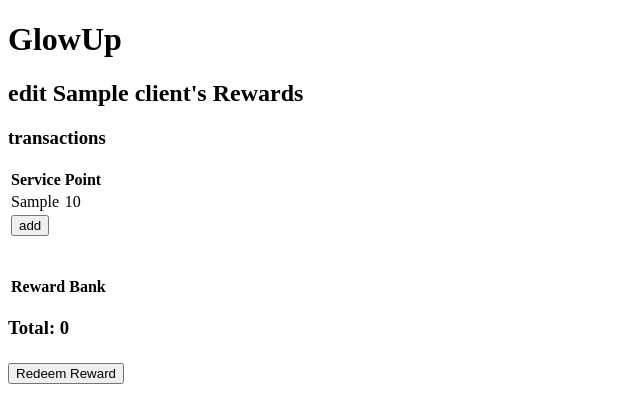
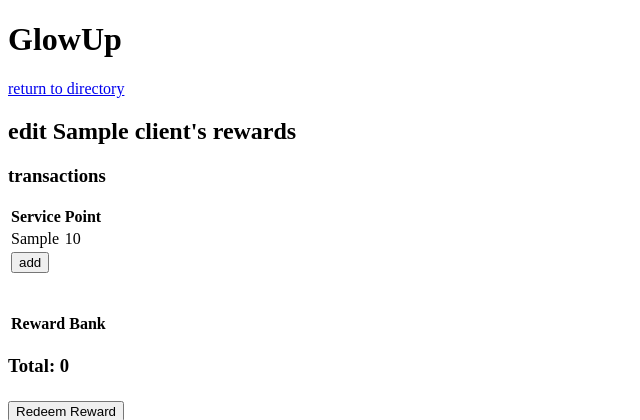
Before and after one commit to shane-jeon/loyalty-program, a Flask app: page /edit_rewards/1/1 in a window 1280 px wide. Shown: the top 420 px of the page, without its empty margins (0-640 px from the left). Run offline with Flask 2, Linux system fonts and the light colour scheme; tables that the repository leaves empty hold one stand-in row (values such as "Sample post"); lists and menus that the app fills with data are empty; some libraries are stand-ins or nearby versions.

Commit message:
calling it a day 10.17 1:43AM lol

```diff
--- a/crud.py
+++ b/crud.py
@@ -217,6 +217,20 @@ def create_client_reward(client_id, reward_id):
 
 
 ####################################################################
+###################  def ADD_CLIENT_POINTS.   ######################
+####################################################################
+
+def add_client_points(reward_point):
+    """Create client reward."""
+
+    client_points = Client(reward_point=reward_point)
+
+    db.session.add(client_points)
+    db.session.commit()
+
+    return client_points
+
+####################################################################
 ######################  def CREATE_REWARD ##########################
 ####################################################################
 
--- a/server.py
+++ b/server.py
@@ -149,7 +149,7 @@ def signup_new_client():
         crud.create_client(client_name, client_email, business_user)
         flash("New client added.")
 
-    return redirect("/new_client")
+    return redirect("/new_client/<business_user_id>")
 
 #################  @APP.ROUTE("/CLIENTS/<BUSINESS_USER_ID>/<CLIENT_ID>/<REWARD_ID>")  #################
 
@@ -240,7 +240,7 @@ def show_rewards_page(business_user_id):
     rewards = crud.show_all_reward
     business_user = crud.get_business_user_by_id(business_user_id)
 
-    return render_template('add_reward.html', business_user=business_user)
+    return render_template('add_reward.html', business_user=business_user, rewards=rewards)
 
 ########################  @APP.ROUTE("/ADD_REWARDS")  ##############################
 
@@ -258,7 +258,7 @@ def add_reward():
 #    MY ERROR, CAN ADD BUSINESS_USER_ID BUT NEED TO ADD AS HIDDEN INPUT
     business = crud.get_business_user_by_id
     # print(business_user_id)
-    crud.create_reward(reward_type, reward_cost, business_user_id)
+    crud.create_reward(reward_type, reward_cost)
 
     flash("Reward added.")
 
@@ -274,9 +274,27 @@ def edit_client_reward(business_user_id, client_id):
     rewards = crud.show_all_reward()
     # rewards = crud.get_reward_by_id(reward_id)
 
+    return render_template('edit_reward.html', business_user=business_user, client=client, rewards=rewards)
 
 
-    return render_template('edit_reward.html', business_user=business_user, client=client, rewards=rewards)
+# NEED WAY TO ADD POINTS TO DATABASE
+
+# @app.route("/edit_client_rewards", methods=['POST'])
+# def finagle_with_client_points():
+#     """Allows user to add and redeem points"""
+
+#     reward_point=request.form.get("point")
+#     # reward_type = request.form.get('reward_type')
+#     # client_id = request.form.get('client')
+#     # business_user_id = request.form.get('business_user_id')
+
+#     business = crud.show_all_business_user()
+#     client = crud.show_all_client()
+
+
+
+
+
 
 ## if this script is being called directly, than run(method) app(instance)
 ## need to let module to scan for routes when creating a Flask application
--- a/templates/edit_reward.html
+++ b/templates/edit_reward.html
@@ -3,9 +3,12 @@
 {% block title %} {{client.client_name }}'s available rewards {% endblock %}
 
 {% block body %}
+<p>
+    <a href="/directory/{{ business_user.business_user_id }}">return to directory</a>
+</p>
 
 <header>
-  <h2>edit {{client.client_name}}'s Rewards</h2>
+  <h2>edit {{client.client_name}}'s rewards</h2>
 </header>
 
 <!-- <p>
```
